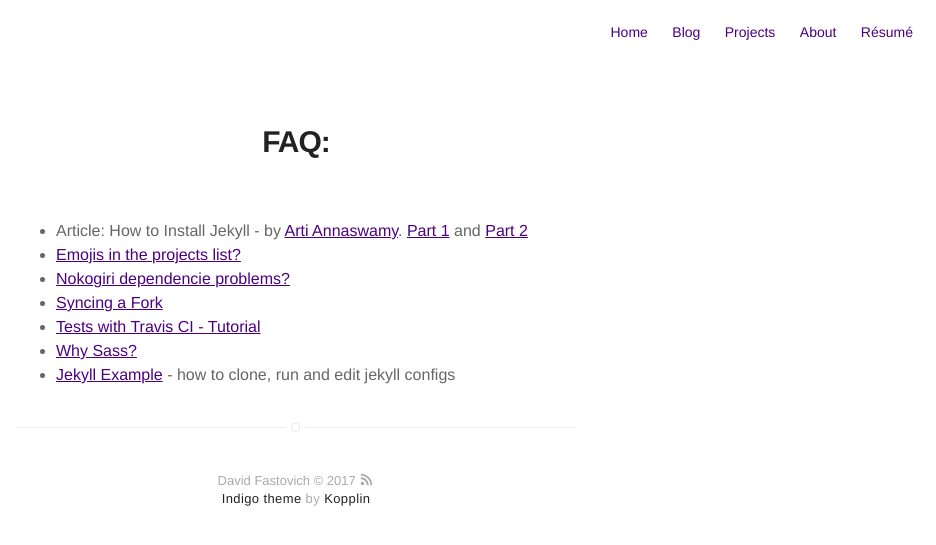
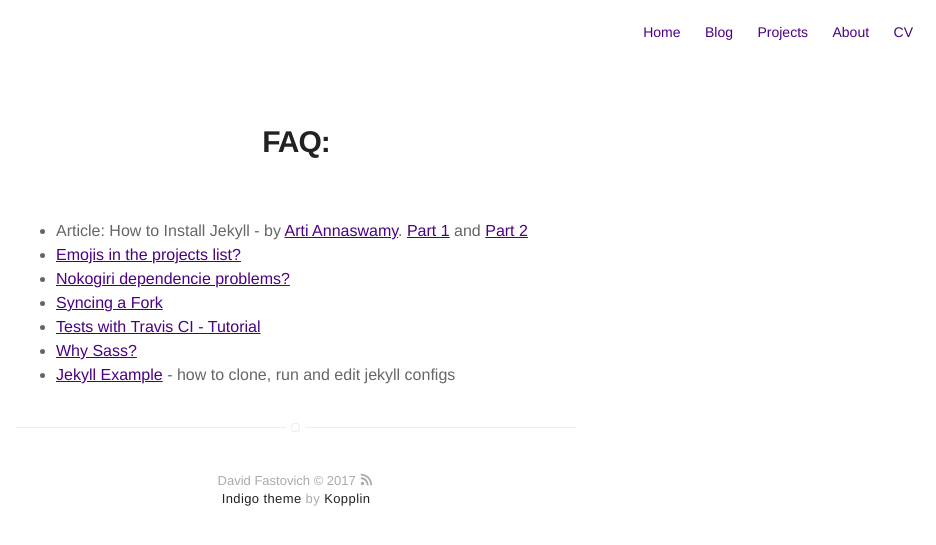
Before and after one commit to davidfastovich/davidfastovich.github.io, a Jekyll site: the page built from FAQ.md, in a window 1280 px wide. Shown: the top 545 px of the page, without its empty margins (344-1280 px from the left). Built offline with Jekyll 4.4.1, drawn with Linux system fonts in a browser that asks for light colours; our own code applies the rules of GitHub Pages for plain Markdown files.

Commit message:
Changed nav bar to CV, need to changing distance between about and cv text now

```diff
--- a/_includes/nav.html
+++ b/_includes/nav.html
@@ -32,7 +32,7 @@
 
         {% if site.resume == true %}
             <li class="item">
-                <a class="link" href="{% if site.resume-external %}{{ site.resume-url }}{% else %}{{ site.url }}/{{ site.resume-url }}{% endif %}">Résumé</a>
+                <a class="link" href="{{ site.url }}/resume">CV</a>
             </li>
         {% endif %}
     </ul>
```
Also changed, not shown: 6 other files.
